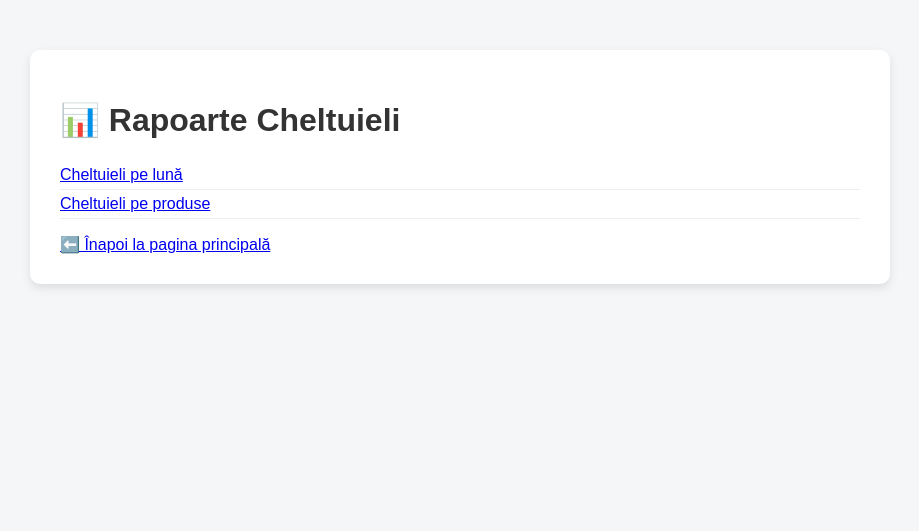
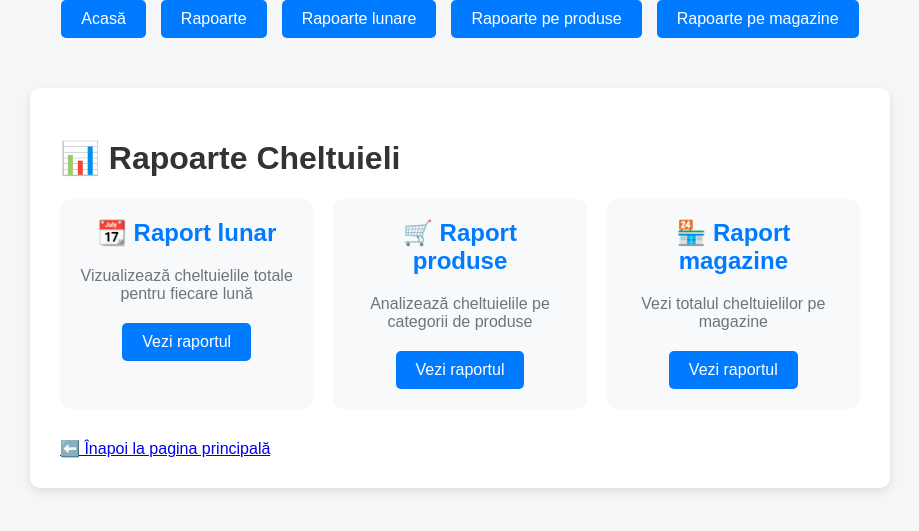
Before and after one commit to orlandor88/expenses_project, a Flask app: page /reports in a window 1280 px wide. Shown: the top 531 px of the page, without its empty margins (180-1099 px from the left). Run offline with Flask 3, Linux system fonts and the light colour scheme.

Commit message:
Add new reporting features
- Add store-based expense report
- Add date range filtering to all reports
- Add CSV export functionality for all reports
- Update UI with improved report cards and styling
- Add filter form and export buttons to report pages

```diff
--- a/app_web.py
+++ b/app_web.py
@@ -1,7 +1,9 @@
-from flask import Flask, render_template, request, redirect
+from flask import Flask, render_template, request, redirect, make_response, send_file
 import sqlite3
-from datetime import date
+from datetime import date, datetime
 import os
+import csv
+from io import StringIO
 
 app = Flask(__name__)
 
@@ -106,35 +108,114 @@ def add_expense_route():
     add_expense(product_id, store_id, price, quantity, date_value)
     return redirect('/')
 
+# === Funcții auxiliare pentru rapoarte ===
+def get_date_filter_clause(start_date=None, end_date=None):
+    """Generate SQL WHERE clause for date filtering"""
+    conditions = []
+    params = []
+
+    if start_date:
+        conditions.append("date >= ?")
+        params.append(start_date)
+    if end_date:
+        conditions.append("date <= ?")
+        params.append(end_date)
+
+    if conditions:
+        return " WHERE " + " AND ".join(conditions), params
+    return "", []
+
+def generate_csv(data, headers):
+    """Generate CSV file from data"""
+    si = StringIO()
+    writer = csv.writer(si)
+    writer.writerow(headers)
+    writer.writerows(data)
+    output = make_response(si.getvalue())
+    output.headers["Content-Disposition"] = "attachment; filename=export.csv"
+    output.headers["Content-type"] = "text/csv"
+    return output
+
 # === Rapoarte ===
 @app.route("/reports")
 def reports_home():
     return render_template("reports.html")
 
-
 @app.route("/reports/monthly")
 def report_monthly():
-    query = """
+    start_date = request.args.get('start_date')
+    end_date = request.args.get('end_date')
+    where_clause, params = get_date_filter_clause(start_date, end_date)
+
+    query = f"""
         SELECT substr(date, 1, 7) AS luna, SUM(price * quantity) AS total
         FROM expenses
+        {where_clause}
         GROUP BY substr(date, 1, 7)
         ORDER BY luna DESC
     """
-    data = query_db(EXPENSES_DB, query)
-    return render_template("report_monthly.html", data=data)
+    data = query_db(EXPENSES_DB, query, params)
 
+    if request.args.get('format') == 'csv':
+        headers = ['Luna', 'Total (lei)']
+        return generate_csv(data, headers)
+
+    return render_template("report_monthly.html", data=data,
+                         start_date=start_date, end_date=end_date)
 
 @app.route("/reports/products")
 def report_products():
-    query = """
+    start_date = request.args.get('start_date')
+    end_date = request.args.get('end_date')
+    where_clause, params = get_date_filter_clause(start_date, end_date)
+
+    if where_clause:
+        where_clause = where_clause.replace("date", "e.date")
+
+    query = f"""
         SELECT p.name, SUM(e.price * e.quantity) AS total
         FROM expenses e
         JOIN products p ON e.product_id = p.id
+        {where_clause}
         GROUP BY p.name
         ORDER BY total DESC
     """
-    data = query_db(EXPENSES_DB, query)
-    return render_template("report_products.html", data=data)
+    data = query_db(EXPENSES_DB, query, params)
+
+    if request.args.get('format') == 'csv':
+        headers = ['Produs', 'Total (lei)']
+        return generate_csv(data, headers)
+
+    return render_template("report_products.html", data=data,
+                         start_date=start_date, end_date=end_date)
+
+@app.route("/reports/stores")
+def report_stores():
+    start_date = request.args.get('start_date')
+    end_date = request.args.get('end_date')
+    where_clause, params = get_date_filter_clause(start_date, end_date)
+
+    if where_clause:
+        where_clause = where_clause.replace("date", "e.date")
+
+    query = f"""
+        SELECT s.name,
+               COUNT(*) as num_transactions,
+               SUM(e.price * e.quantity) AS total
+        FROM expenses e
+        JOIN stores s ON e.store_id = s.id
+        {where_clause}
+        GROUP BY s.name
+        ORDER BY total DESC
+    """
+    data = query_db(EXPENSES_DB, query, params)
+
+    if request.args.get('format') == 'csv':
+        headers = ['Magazin', 'Număr tranzacții', 'Total (lei)']
+        return generate_csv(data, headers)
+
+    return render_template("report_stores.html", data=data,
+                         start_date=start_date, end_date=end_date)
 
 if __name__ == '__main__':
     app.run(debug=True)
--- a/static/style.css
+++ b/static/style.css
@@ -73,6 +73,94 @@ thead {
     background-color: #007bff;
     color: white;
 }
+
+.filter-form {
+    margin-bottom: 20px;
+    display: flex;
+    gap: 10px;
+    align-items: center;
+    flex-wrap: wrap;
+}
+
+.filter-form input[type="date"] {
+    width: auto;
+    display: inline-block;
+    margin: 0;
+}
+
+.filter-form button {
+    margin: 0;
+}
+
+.reset-link {
+    color: #dc3545;
+    text-decoration: none;
+    padding: 8px 15px;
+    border: 1px solid #dc3545;
+    border-radius: 5px;
+}
+
+.reset-link:hover {
+    background-color: #dc3545;
+    color: white;
+}
+
+.export-link {
+    margin-left: auto;
+    text-decoration: none;
+    background-color: #28a745;
+    color: white;
+    padding: 8px 15px;
+    border-radius: 5px;
+}
+
+.export-link:hover {
+    background-color: #218838;
+}
+
+.reports-grid {
+    display: grid;
+    grid-template-columns: repeat(auto-fit, minmax(250px, 1fr));
+    gap: 20px;
+    margin-bottom: 30px;
+}
+
+.report-card {
+    background-color: #f8f9fa;
+    border-radius: 10px;
+    padding: 20px;
+    text-align: center;
+    transition: transform 0.2s;
+}
+
+.report-card:hover {
+    transform: translateY(-5px);
+}
+
+.report-card h2 {
+    margin-top: 0;
+    color: #007bff;
+}
+
+.report-card p {
+    color: #6c757d;
+    margin-bottom: 20px;
+}
+
+.btn {
+    display: inline-block;
+    padding: 10px 20px;
+    background-color: #007bff;
+    color: white;
+    text-decoration: none;
+    border-radius: 5px;
+    transition: background-color 0.2s;
+}
+
+.btn:hover {
+    background-color: #0056b3;
+}
+
 .navbar {
     display: flex;
     justify-content: center;
--- a/templates/reports.html
+++ b/templates/reports.html
@@ -6,13 +6,33 @@
     <link rel="stylesheet" href="{{ url_for('static', filename='style.css') }}">
 </head>
 <body>
-<div class="container">
-    <h1>📊 Rapoarte Cheltuieli</h1>
-    <ul>
-        <li><a href="/reports/monthly">Cheltuieli pe lună</a></li>
-        <li><a href="/reports/products">Cheltuieli pe produse</a></li>
-    </ul>
-    <a href="/">⬅️ Înapoi la pagina principală</a>
-</div>
+    <div class="navbar">
+        <a href="/">Acasă</a>
+        <a href="/reports">Rapoarte</a>
+        <a href="/reports/monthly">Rapoarte lunare</a>
+        <a href="/reports/products">Rapoarte pe produse</a>
+        <a href="/reports/stores">Rapoarte pe magazine</a>
+    </div>
+    <div class="container">
+        <h1>📊 Rapoarte Cheltuieli</h1>
+        <div class="reports-grid">
+            <div class="report-card">
+                <h2>📆 Raport lunar</h2>
+                <p>Vizualizează cheltuielile totale pentru fiecare lună</p>
+                <a href="/reports/monthly" class="btn">Vezi raportul</a>
+            </div>
+            <div class="report-card">
+                <h2>🛒 Raport produse</h2>
+                <p>Analizează cheltuielile pe categorii de produse</p>
+                <a href="/reports/products" class="btn">Vezi raportul</a>
+            </div>
+            <div class="report-card">
+                <h2>🏪 Raport magazine</h2>
+                <p>Vezi totalul cheltuielilor pe magazine</p>
+                <a href="/reports/stores" class="btn">Vezi raportul</a>
+            </div>
+        </div>
+        <a href="/">⬅️ Înapoi la pagina principală</a>
+    </div>
 </body>
 </html>
```
Also changed, not shown: templates/report_monthly.html (+18 -0 lines), templates/report_stores.html (added, +56 -0 lines).
